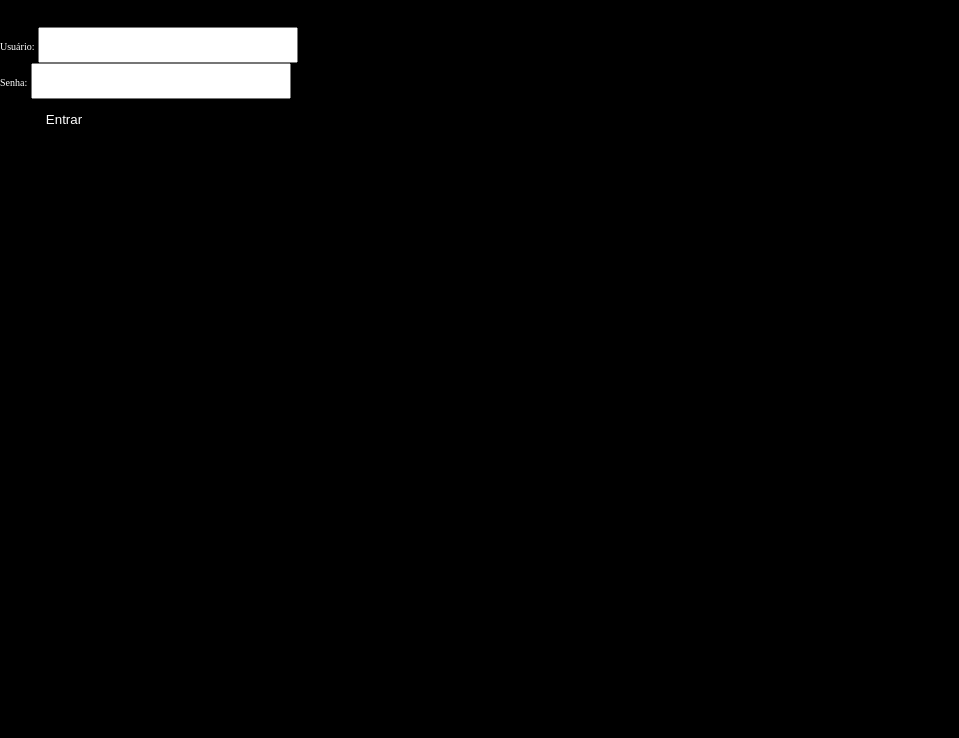
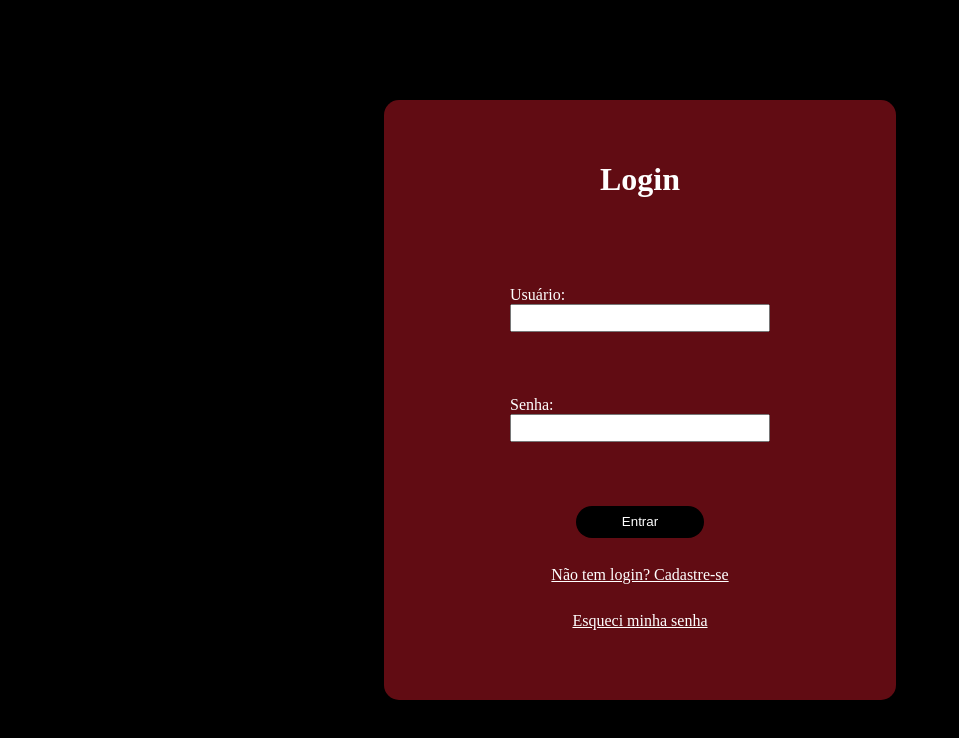
Before and after one commit to ThVbs/Spotifly, a website: page html/login.html in a window 1280 px wide. Shown: the whole page, without its empty margins (0-959 px from the left). Drawn offline with Linux system fonts and the light colour scheme.

Commit message:
Rapipapi

```diff
--- /dev/null
+++ b/css/stylecadastronovo.css
@@ -0,0 +1,60 @@
+*{
+    margin: 0;
+    padding: 0;
+}
+
+.container{
+    height: 100vh;
+    display: flex;
+    justify-content: center;
+    align-items: center;
+    background-color: black;
+}
+
+.modal{
+    display: flex;
+    justify-content: center;
+    align-items: center;
+    background-color: rgb(97, 12, 19);
+    height: 75vh;
+    width: 40%;
+    flex-direction: column;
+    border-radius: 15px;
+}
+
+h2 {
+    color: white;
+    margin-bottom: 20px;
+}
+
+.inputs input {
+    width: 20vw;
+    height: 3vh;
+    margin-bottom: 15px;
+    justify-content: center;
+    text-align: initial;
+    display: flex;
+    margin-top: 5px;
+}
+a{
+    display: flex;
+    justify-content: center;
+    color: white;
+    text-decoration: underline;
+    margin-bottom: 10px;
+}
+
+label{
+    color: white;
+}
+
+#butao{
+    margin-bottom: 10px;
+    background-color: black;
+    color: white;
+    height: 4vh;
+    width: 10vw;
+    border: none;
+    border-radius: 50px;
+    cursor: pointer;
+}
--- /dev/null
+++ b/css/styleloginnovo.css
@@ -0,0 +1,62 @@
+*{
+    margin: 0;
+    padding: 0;
+}
+
+.container{
+    height: 100vh;
+    display: flex;
+    justify-content: center;
+    align-items: center;
+    background-color: black;
+}
+
+.modal{
+    display: flex;
+    justify-content: center;
+    align-items: center;
+    background-color: rgb(97, 12, 19);
+    height: 75vh;
+    width: 40%;
+    flex-direction: column;
+    border-radius: 15px;
+}
+
+h1{
+    display: flex;
+    margin-bottom: 11vh;
+    color: white;
+}
+
+.inputs input{
+    width: 20vw;
+    height: 3vh;
+    margin-bottom: 8vh;
+    justify-content: center;
+    text-align: initial;
+    display: flex;
+}
+
+#butao{
+    margin-bottom: 10px;
+    background-color: black;
+    color: white;
+    height: 4vh;
+    width: 10vw;
+    border: none;
+    border-radius: 50px;
+    cursor: pointer;
+
+}
+
+a{
+    display: flex;
+    justify-content: center;
+    color: white;
+    text-decoration: underline;
+    margin-bottom: 10px;
+}
+
+label{
+    color: white;
+}
--- a/html/login.html
+++ b/html/login.html
@@ -4,22 +4,30 @@
     <meta charset="UTF-8">
     <meta name="viewport" content="width=device-width, initial-scale=1.0">
     <title>Login Spotifly</title>
-    <link rel="stylesheet" href="../css/stylelogin.css">
+    <link rel="stylesheet" href="../css/styleloginnovo.css">
 </head>
 <body>
-    <h2>Login</h2>
     <form id="loginForm">
-        <label for="usr">Usuário:</label>
-        <input type="text" id="usr" name="usr" required>
-        <br>
-        <label for="senha">Senha:</label>
-        <input type="password" id="senha" name="senha" required>
-        <br>
-        <button type="submit">Entrar</button>
+        <div class="container">
+        <div class="modal">
+            <h1>Login</h1>
+            <div class="inputs">
+            <label for="usr">Usuário:</label>
+            <input type="text" id="usr" name="usr" required>
+            <label for="senha">Senha:</label>
+            <input type="password" id="senha" name="senha" required>
+        </div>
+        <button id="butao" type="submit">Entrar</button><br>
+            <div class="buttons">
+                <a class="botoes" href="../html/cadastro.html">Não tem login? Cadastre-se</a><br>
+                <a class="botoes" href="../html/redefinir.html">Esqueci minha senha</a>
+                <p id="message"></p>
+            </div>
+          </div>
+        </div>
     </form>
+    <script src="/Spotifly/login.js"></script>
     <p id="message"></p>
-
-    <script src="/Spotifly/login.js"></script>
     <script>
         document.getElementById('loginForm').addEventListener('submit', async (e) => {
     e.preventDefault(); // Evita o comportamento padrão do formulário
```
Also changed, not shown: html/cadastro.html (+29 -9 lines).
